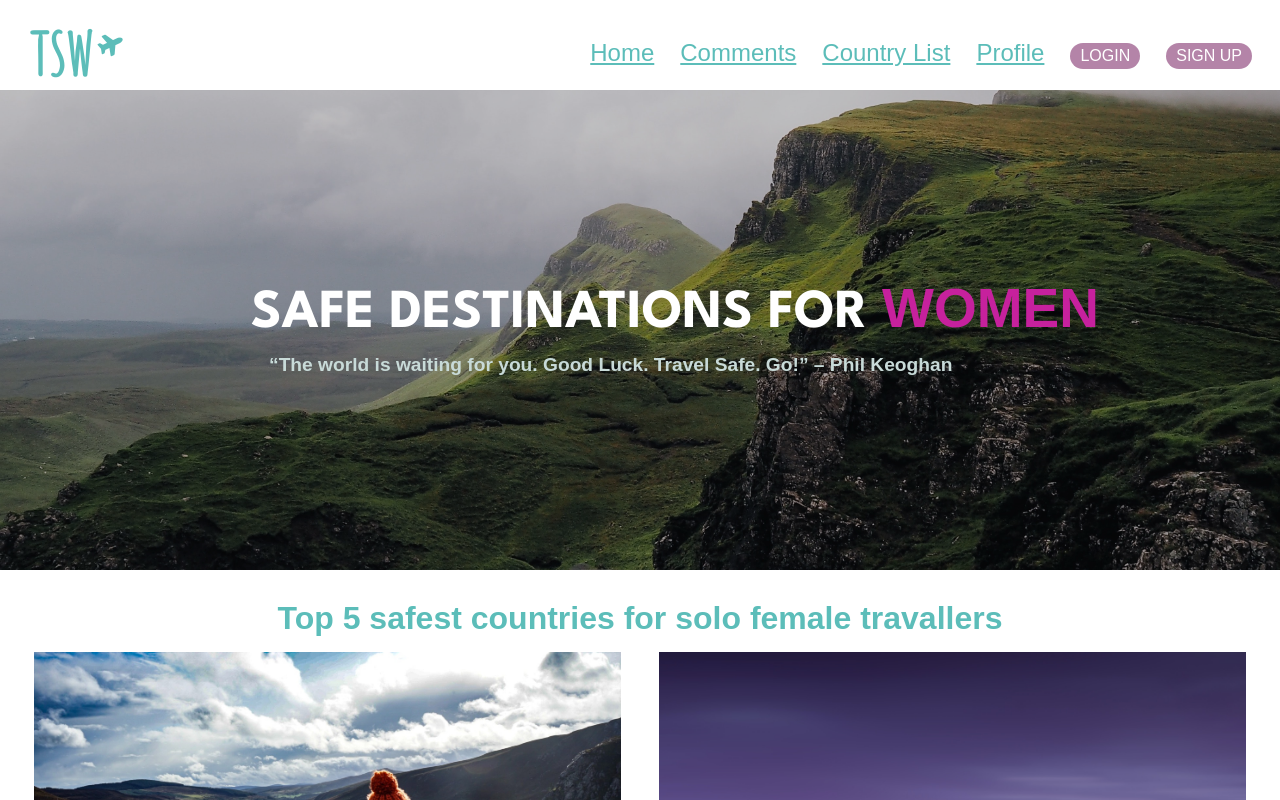
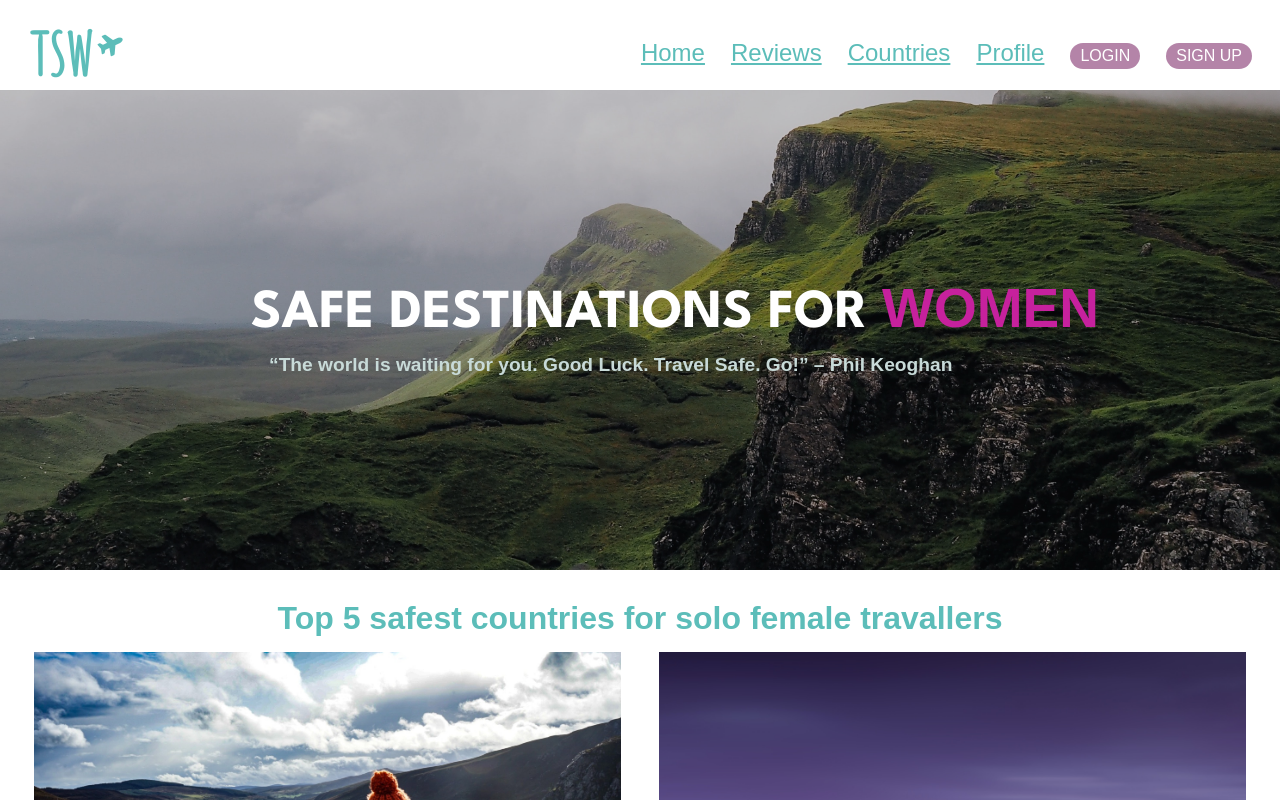
Before and after one commit to carolineabreu/tsw, a React (Create React App) app: page / in a window 1280 px wide. Shown: the top 800 px of the page. Built offline with nearby package versions, Linux system fonts and the light colour scheme; a web font is replaced by a local one.

Commit message:
:sparkles: feat: change names and paths

```diff
--- a/src/components/Navbar/Navbar.js
+++ b/src/components/Navbar/Navbar.js
@@ -36,17 +36,17 @@ function Navbar() {
             </Link>
           </li>
           <li className="nav-item">
-            <Link to="/comments"
+            <Link to="/reviews"
               className="nav-list"
               onClick={closeMobileMenu}>
-              Comments
+              Reviews
             </Link>
           </li>
           <li className="nav-item">
-            <Link to="country-list"
+            <Link to="countries"
               className="nav-list"
               onClick={closeMobileMenu}>
-              Country List
+              Countries
             </Link>
           </li>
           <li className="nav-item">
```
